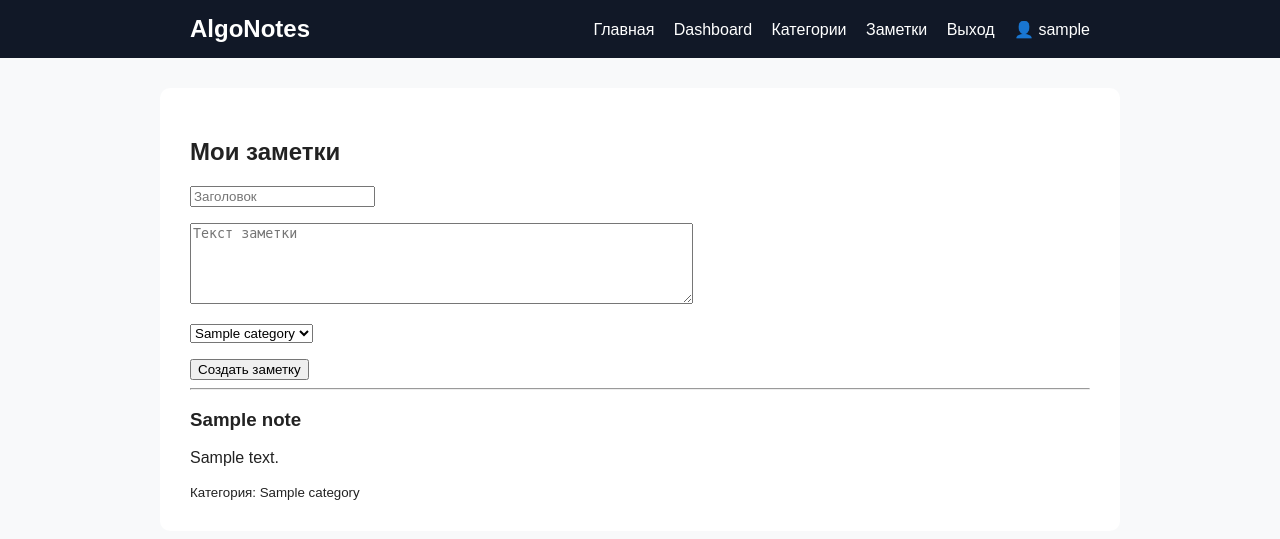
After one commit to Denisonya/algo-notes, a FastAPI app: template app/templates/notes.html in a window 1280 px wide. The commit adds this page. Shown: the top 539 px of the page. Run offline with FastAPI, Linux system fonts and the light colour scheme; the template is opened without the code that fills it: most values are stand-ins (such as "Sample title", 1, 10 or a date in 2020); parts of the project's set-up code (start-up, migrations or seed data) failed here and were passed over.

Commit message:
feat: update base.html and add notes.html

```diff
--- a/app/templates/base.html
+++ b/app/templates/base.html
@@ -17,6 +17,8 @@
 
             {% if username %}
                 <a href="/dashboard">Dashboard</a>
+                <a href="/categories">Категории</a>
+                <a href="/notes">Заметки</a>
                 <a href="/logout">Выход</a>
                 <span style="margin-left:15px;">👤 {{ username }}</span>
             {% else %}
--- /dev/null
+++ b/app/templates/notes.html
@@ -0,0 +1,54 @@
+{% extends "base.html" %}
+
+{% block title %}Заметки{% endblock %}
+
+{% block content %}
+<h2>Мои заметки</h2>
+
+{% if error %}
+<p style="color:red;">{{ error }}</p>
+{% endif %}
+
+<form method="post">
+    <p>
+        <input type="text" name="title" placeholder="Заголовок" required>
+    </p>
+
+    <p>
+        <textarea
+            name="content"
+            placeholder="Текст заметки"
+            rows="5"
+            cols="60"
+            required
+        ></textarea>
+    </p>
+
+    <p>
+        <select name="category_id" required>
+            {% for category in categories %}
+                <option value="{{ category.id }}">
+                    {{ category.name }}
+                </option>
+            {% endfor %}
+        </select>
+    </p>
+
+    <button type="submit">Создать заметку</button>
+</form>
+
+<hr>
+
+{% if notes %}
+    {% for note in notes %}
+        <div class="card">
+            <h3>{{ note.title }}</h3>
+            <p>{{ note.content }}</p>
+            <small>Категория: {{ note.category.name }}</small>
+        </div>
+    {% endfor %}
+{% else %}
+    <p>Заметок пока нет.</p>
+{% endif %}
+
+{% endblock %}
```
